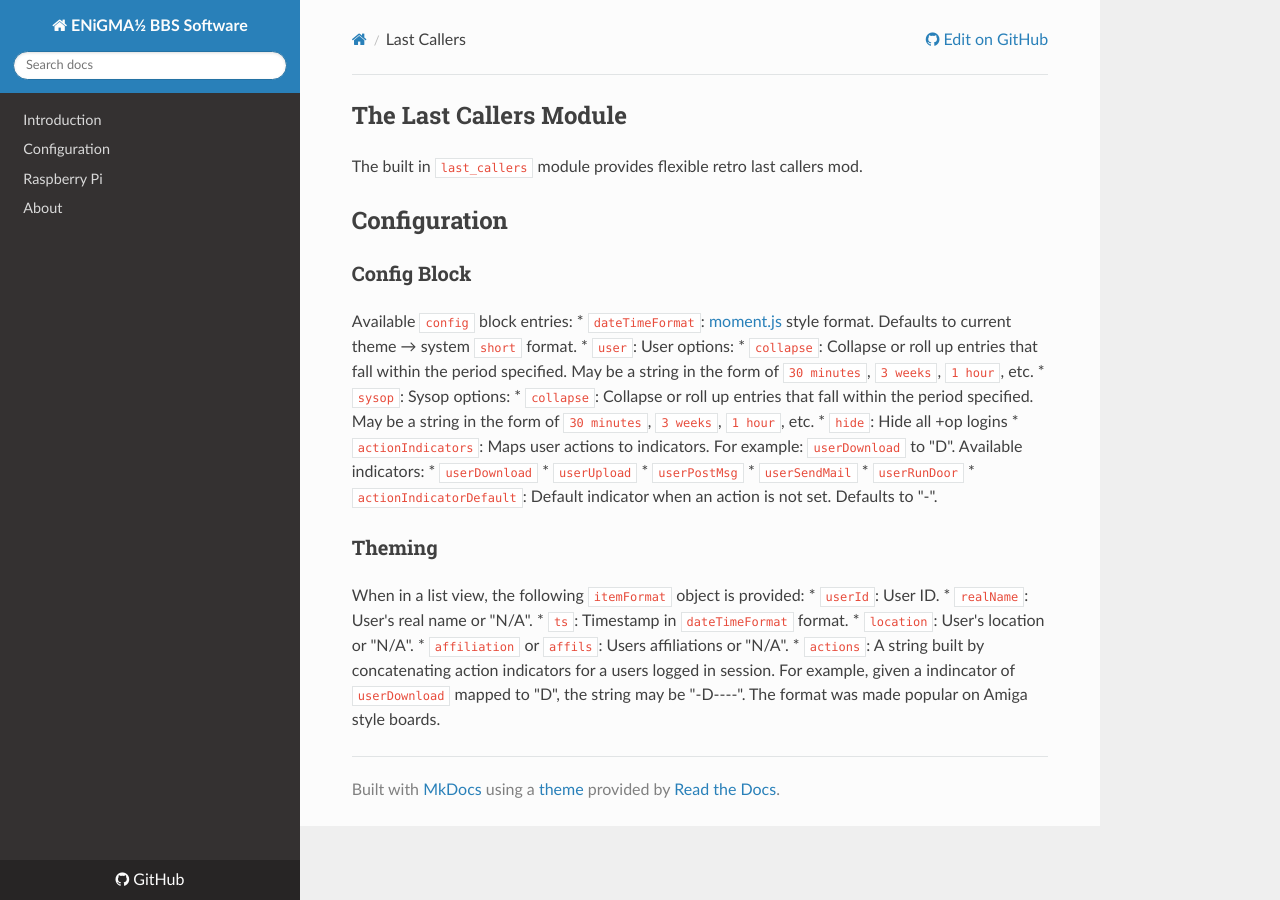
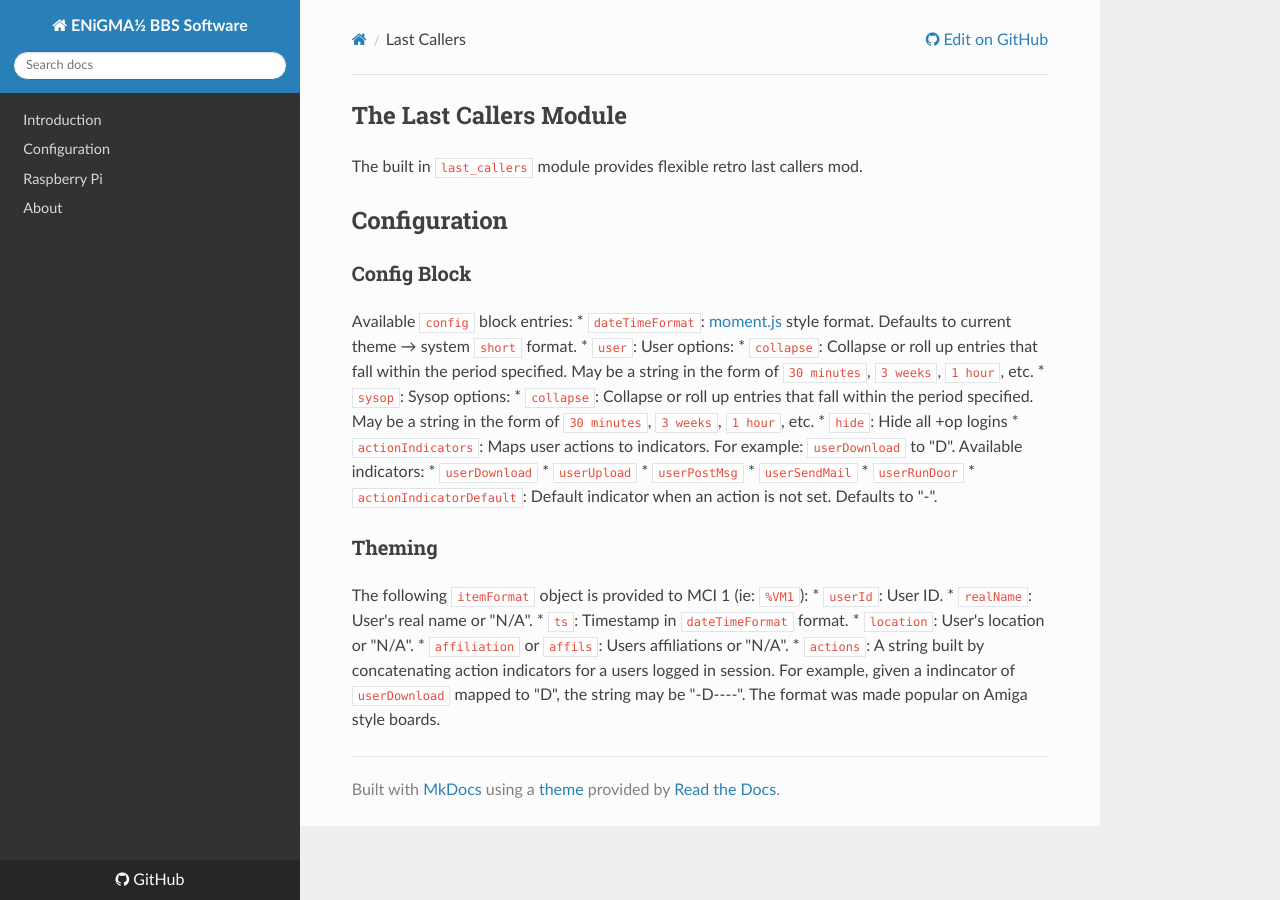
Before and after one commit to NuSkooler/enigma-bbs, an MkDocs documentation site: the page built from docs/modding/last-callers.md, in a window 1280 px wide. Built offline with MkDocs 1.6.1, drawn with Linux system fonts in a browser that asks for light colours; nearby versions of some CDN libraries; old or Windows-style settings are respelled for this version of MkDocs.

Commit message:
Add Who's online docs, minor doc updates to last callers, and code cleanup

```diff
--- a/docs/modding/last-callers.md
+++ b/docs/modding/last-callers.md
@@ -23,7 +23,7 @@ Available `config` block entries:
 * `actionIndicatorDefault`: Default indicator when an action is not set. Defaults to "-".
 
 ### Theming
-When in a list view, the following `itemFormat` object is provided:
+The following `itemFormat` object is provided to MCI 1 (ie: `%VM1`):
 * `userId`: User ID.
 * `realName`: User's real name or "N/A".
 * `ts`: Timestamp in `dateTimeFormat` format.
```
Also changed, not shown: docs/modding/whos-online.md (added, +16 -0 lines), 1 other file.
